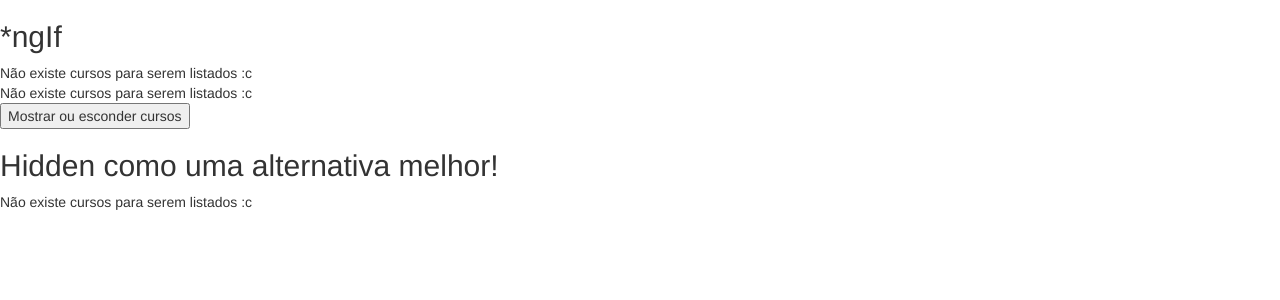
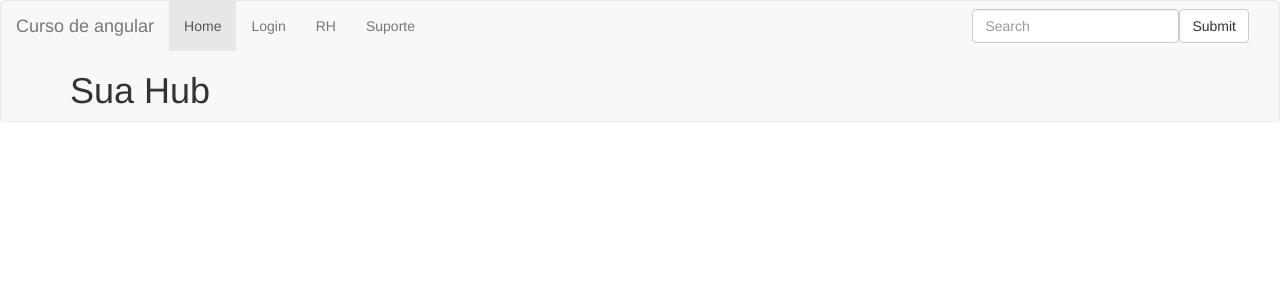
Before and after one commit to gabcordeiro/Ensinamentos-Angular, an Angular app: page / in a window 1280 px wide. Shown: the top 300 px of the page. Built offline with nearby package versions, Linux system fonts and the light colour scheme.

Commit message:
Diretivas: ngSwitch, ngSwitchCase e ngSwitchDefault

```diff
--- a/src/app/app.component.html
+++ b/src/app/app.component.html
@@ -1 +1 @@
-<app-diretiva-ngif></app-diretiva-ngif>
+<app-diretiva-ng-switch></app-diretiva-ng-switch>
--- a/src/app/app.module.ts
+++ b/src/app/app.module.ts
@@ -11,6 +11,7 @@ import { InputPropertyComponent } from './input-property/input-property.componen
 import { OutputPropertyComponent } from './output-property/output-property.component';
 import { ComponentLifeCycleComponent } from './component-life-cycle/component-life-cycle.component';
 import { DiretivaNgifComponent } from './diretiva-ngif/diretiva-ngif.component';
+import { DiretivaNgSwitchComponent } from './diretiva-ng-switch/diretiva-ng-switch.component';
 
 @NgModule({
   declarations: [
@@ -22,6 +23,7 @@ import { DiretivaNgifComponent } from './diretiva-ngif/diretiva-ngif.component';
     OutputPropertyComponent,
     ComponentLifeCycleComponent,
     DiretivaNgifComponent,
+    DiretivaNgSwitchComponent,
   ],
   imports: [
     BrowserModule,
--- /dev/null
+++ b/src/app/diretiva-ng-switch/diretiva-ng-switch.component.html
@@ -0,0 +1,42 @@
+<nav class="navbar navbar-default">
+    <div class="container-fluid">
+      <div class="navbar-header">
+        <button type="button" class="navbar-toggle collapsed" data-toggle="collapse" data-target="#bs-example-navbar-collapse-1" aria-expanded="false">
+          <span class="sr-only">Toggle navigation</span>
+          <span class="icon-bar"></span>
+          <span class="icon-bar"></span>
+          <span class="icon-bar"></span>
+        </button>
+        <a class="navbar-brand" href="#">Curso de angular</a>
+      </div>
+
+      <div class="collapse navbar-collapse" id="bs-example-navbar-collapse-1">
+        <ul class="nav navbar-nav">
+          <li [class.active]="aba=='home'"> <a (click)="OnMudarAba('home')" href="#">Home </a></li>
+          <li [class.active]="aba=='login'"> <a (click)="OnMudarAba('login')" href="#">Login </a></li>
+          <li [class.active]="aba=='rh'"> <a (click)="OnMudarAba('rh')" href="#">RH </a></li>
+          <li [class.active]="aba=='suporte'"> <a (click)="OnMudarAba('suporte')" href="#">Suporte </a></li>
+        </ul>
+
+        <ul class="nav navbar-nav navbar-right">
+            <form class="navbar-form navbar-left">
+            <div class="form-group">
+                <input type="text" class="form-control" placeholder="Search">
+            </div>
+            <button type="submit" class="btn btn-default">Submit</button>
+            </form>
+
+
+        </ul>
+      </div>
+    </div>
+
+
+
+    <div class="container" [ngSwitch]="aba" >
+        <h1 *ngSwitchDefault>Sua Hub</h1>
+        <h1 *ngSwitchCase="'login'">Login</h1>
+        <h1 *ngSwitchCase="'rh'">RH</h1>
+        <h1 *ngSwitchCase="'suporte'">Suporte</h1>
+    </div>
+  </nav>
--- /dev/null
+++ b/src/app/diretiva-ng-switch/diretiva-ng-switch.component.ts
@@ -0,0 +1,19 @@
+import { Component, OnInit } from '@angular/core';
+
+@Component({
+  selector: 'app-diretiva-ng-switch',
+  templateUrl: './diretiva-ng-switch.component.html',
+  styleUrls: ['./diretiva-ng-switch.component.css']
+})
+export class DiretivaNgSwitchComponent implements OnInit {
+
+  constructor() { }
+
+  aba:string='home'
+  OnMudarAba(nomeAba:string){
+    this.aba=nomeAba;
+  }
+  ngOnInit(): void {
+  }
+
+}
```
Also changed, not shown: src/app/diretiva-ng-switch/diretiva-ng-switch.component.css (added), 1 other file (tests, documents, lock files or other folders).
